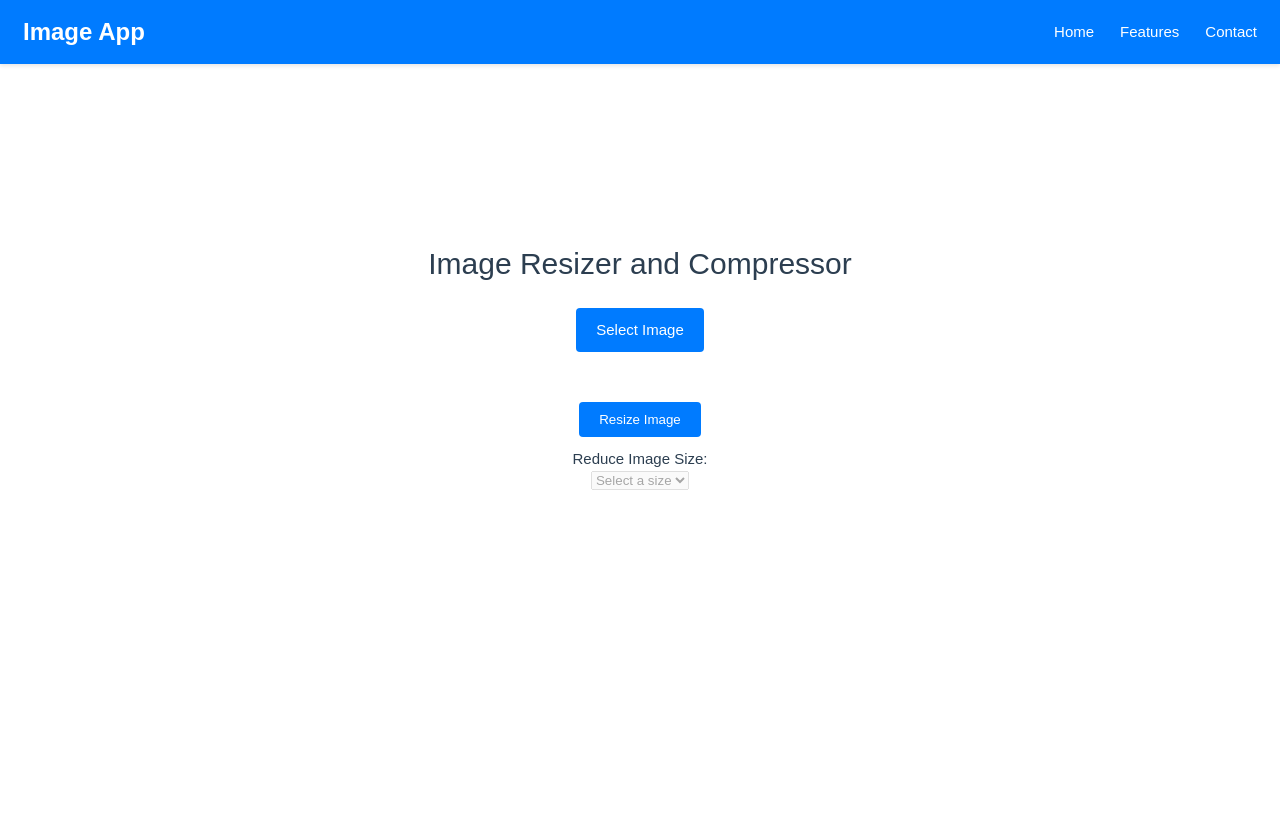
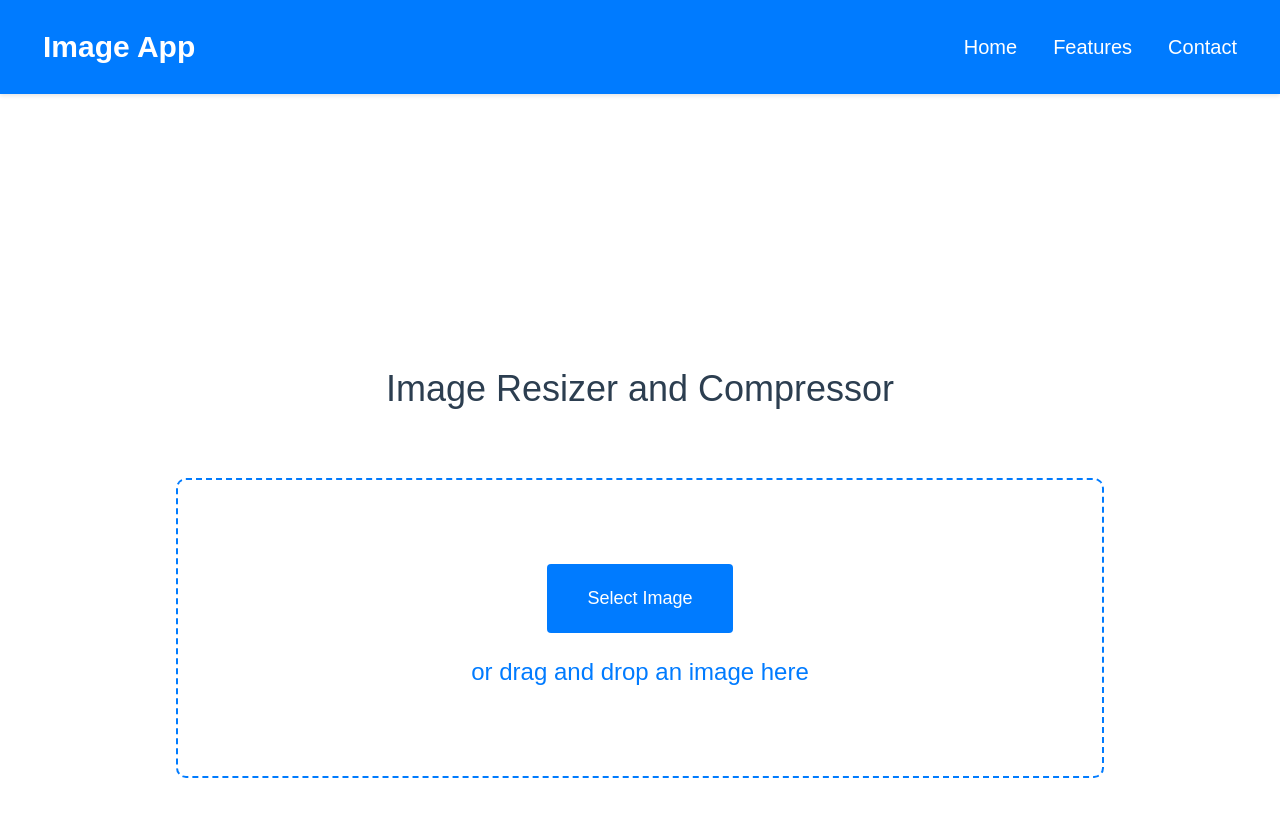
Before and after one commit to NerdNextDoor-Technologies/PixelPerfect, a Vue app in the folder vue-project/: page /ImageConverter in a window 1280 px wide. Shown: the top 816 px of the page. Built offline with nearby package versions, Linux system fonts and the light colour scheme.

Commit message:
draganddrop for imagecomponent

```diff
--- a/vue-project/src/assets/styles/ImageStyles.css
+++ b/vue-project/src/assets/styles/ImageStyles.css
@@ -4,6 +4,7 @@ body {
   align-items: center;
   margin: 0;
   font-family: Arial, sans-serif;
+  font-size: 18px;
 }
 
 .navbar {
@@ -12,7 +13,7 @@ body {
   align-items: center;
   width: 100%;
   background-color: #007bff;
-  padding: 10px 20px;
+  padding: 20px 40px;
   position: fixed;
   top: 0;
   left: 0;
@@ -23,7 +24,7 @@ body {
 .navbar-brand {
   color: white;
   text-decoration: none;
-  font-size: 24px;
+  font-size: 30px;
   font-weight: bold;
 }
 
@@ -35,12 +36,13 @@ body {
 }
 
 .nav-item {
-  margin-left: 20px;
+  margin-left: 30px;
 }
 
 .nav-link {
   color: white;
   text-decoration: none;
+  font-size: 20px;
 }
 
 .nav-link:hover {
@@ -51,27 +53,31 @@ body {
   display: flex;
   flex-direction: column;
   align-items: center;
-  padding: 80px 20px 20px;
-  /* Added padding to account for the fixed navbar */
+  padding: 120px 20px 20px;
   background-color: white;
   width: 100%;
-  max-width: 8000px;
   height: 100%;
-  max-width: 8000px;
 }
 
 h1 {
-  margin-bottom: 20px;
+  margin-bottom: 40px;
+  font-size: 36px;
 }
 
 .upload-container {
-  margin-bottom: 20px;
+  display: flex;
+  flex-direction: column;
+  align-items: center;
+  margin-bottom: 40px;
+  width: 100%;
 }
 
 .upload-label {
   display: flex;
   align-items: center;
+  justify-content: center;
   cursor: pointer;
+  margin-bottom: 20px;
 }
 
 .upload-label input[type="file"] {
@@ -80,16 +86,31 @@ h1 {
 
 .upload-label .button {
   display: inline-block;
-  padding: 10px 20px;
+  padding: 20px 40px;
   color: white;
   background-color: #007bff;
   border: none;
   border-radius: 4px;
   cursor: pointer;
+  font-size: 18px;
 }
 
 .upload-label .button:hover {
   background-color: #0056b3;
+}
+
+.drag-drop-area {
+  width: 80%;
+  height: 300px;
+  border: 2px dashed #007bff;
+  border-radius: 10px;
+  display: flex;
+  flex-direction: column;
+  align-items: center;
+  justify-content: center;
+  font-size: 24px;
+  color: #007bff;
+  margin-top: 20px;
 }
 
 .resize-fields {
@@ -97,48 +118,43 @@ h1 {
   flex-direction: column;
   align-items: flex-start;
   width: 100%;
-  max-width: 300px;
-  margin-top: 20px;
+  max-width: 400px;
+  margin-top: 40px;
 }
 
 .input-width,
 .input-height {
   width: 100%;
-  margin-bottom: 10px;
-  padding: 5px;
+  margin-bottom: 20px;
+  padding: 10px;
   border: 1px solid #ccc;
   border-radius: 4px;
+  font-size: 18px;
 }
 
 .buttons {
   display: flex;
   justify-content: space-between;
   width: 100%;
-  margin-top: 10px;
+  margin-top: 20px;
 }
 
 .initial-options {
   display: flex;
   flex-direction: column;
   align-items: center;
-  margin-top: 20px;
-}
-
-.reduce-size-options {
-  display: flex;
-  flex-direction: column;
-  align-items: center;
-  margin-top: 10px;
+  margin-top: 40px;
 }
 
 button {
-  padding: 10px 20px;
+  padding: 20px 40px;
   color: white;
   background-color: #007bff;
   border: none;
   border-radius: 4px;
   cursor: pointer;
-  margin-top: 10px;
+  font-size: 18px;
+  margin-bottom: 10px;
 }
 
 button.blurred {
@@ -150,12 +166,19 @@ button:hover:not(.blurred) {
   background-color: #0056b3;
 }
 
+select {
+  padding: 10px;
+  font-size: 18px;
+  border: 1px solid #ccc;
+  border-radius: 4px;
+}
+
 .error {
   color: red;
-  font-size: 12px;
+  font-size: 16px;
 }
 
 .downloading-message {
   color: green;
-  font-size: 14px;
+  font-size: 18px;
 }
--- a/vue-project/src/components/ImageConverter.vue
+++ b/vue-project/src/components/ImageConverter.vue
@@ -12,10 +12,13 @@
 
     <h1>Image Resizer and Compressor</h1>
     <div class="upload-container">
+      <div class="drag-drop-area" @drop.prevent="handleFileDrop" @dragover.prevent>
         <label class="upload-label">
           <input type="file" @change="handleFileSelection" accept="image/*" :disabled="appStateInstance.isDownloading">
           <span class="button">Select Image</span>
         </label>
+        <p>or drag and drop an image here</p>
+      </div>
     </div>
     <div v-if="imageModelInstance.currentImageSrc && appStateInstance.currentDimensionsVisible">
       <p>Current Dimensions: <span>{{ imageModelInstance.currentWidth }}</span> x <span>{{ imageModelInstance.currentHeight }}</span></p>
@@ -36,11 +39,10 @@
         <button @click="resetImageForm" :disabled="appStateInstance.isDownloading || appStateInstance.buttonsDisabled || !isImageLoaded" :class="{ blurred: appStateInstance.buttonsDisabled }">Go Back</button>
       </div>
     </div>
-    <div v-else class="initial-options">
-      <button @click="showResizeFields" :disabled="appStateInstance.isDownloading || appStateInstance.buttonsDisabled || !isImageLoaded" :class="{ blurred: appStateInstance.buttonsDisabled }">Resize Image</button>
-      <div class="reduce-size-options">
+    <div v-else-if="imageModelInstance.currentImageSrc" class="initial-options">
+      <button @click="showResizeFields" :disabled="appStateInstance.isDownloading || appStateInstance.buttonsDisabled" :class="{ blurred: appStateInstance.buttonsDisabled }">Resize Image</button>
       <label for="sizeOptions">Reduce Image Size:</label>
-        <select v-model="selectedSize" @change="reduceSizeImage" :disabled="appStateInstance.isDownloading || appStateInstance.buttonsDisabled || !isImageLoaded" :class="{ blurred: appStateInstance.buttonsDisabled }">
+      <select v-model="selectedSize" @change="reduceSizeImage" :disabled="appStateInstance.isDownloading || appStateInstance.buttonsDisabled" :class="{ blurred: appStateInstance.buttonsDisabled }">
         <option value="" disabled>Select a size</option>
         <option value="512000">500 KB</option>
         <option value="1048576">1 MB</option>
@@ -48,22 +50,15 @@
         <option value="3145728">3 MB</option>
       </select>
     </div>
-    </div>
     <canvas ref="canvas" style="display:none;"></canvas>
     <p v-if="appStateInstance.isDownloading" class="downloading-message">Downloading... please wait</p>
     <p v-if="appStateInstance.errorMessage" class="error">{{ appStateInstance.errorMessage }}</p>
   </div>
 </template>
 
-
-
 <script>
 import { ImageData, Errors, AppState } from '../models/image/ImageModel.js';
 import { resizeImage, reduceImageToSize } from '../helpers/ImageHelper.js';
-import '../assets/styles/ImageStyles.css';
-import { MAX_IMAGE_DIMENSIONS } from '../assets/constants/constants.js';
-
-let canvas;
 
 export default {
   data() {
@@ -91,6 +86,12 @@ export default {
         return;
       }
       this.imageModelInstance.loadImage(file, this.displayErrorMessage.bind(this), this.updateState.bind(this));
+    },
+    handleFileDrop(event) {
+      const files = event.dataTransfer.files;
+      if (files.length > 0) {
+        this.imageModelInstance.loadImage(files[0], this.displayErrorMessage.bind(this), this.updateState.bind(this));
+      }
     },
     updateState(currentDimensionsVisible, buttonsDisabled) {
       this.appStateInstance.currentDimensionsVisible = currentDimensionsVisible;
@@ -135,7 +136,6 @@ export default {
         if (!this.imageModelInstance.isValid) return;
 
         try {
-          canvas = document.createElement('canvas');
           const resizedImageURL = resizeImage(img, this.imageModelInstance.targetWidth, this.imageModelInstance.targetHeight);
           this.createDownloadLinkAndTriggerDownload(resizedImageURL, 'resized-image.jpg');
           this.appStateInstance.currentDimensionsVisible = false;
@@ -159,7 +159,6 @@ export default {
         if (!this.imageModelInstance.isValid) return;
 
         try {
-          canvas = document.createElement('canvas');
           const reducedImageURL = reduceImageToSize(img, parseInt(this.selectedSize));
           this.createDownloadLinkAndTriggerDownload(reducedImageURL, `reduced-size-image-${this.selectedSize}.jpg`);
         } catch (error) {
@@ -199,4 +198,5 @@ export default {
 };
 </script>
 
+
 <style src="../assets/styles/ImageStyles.css"></style>
```
Lines whose indentation alone changed are shown as unchanged.
